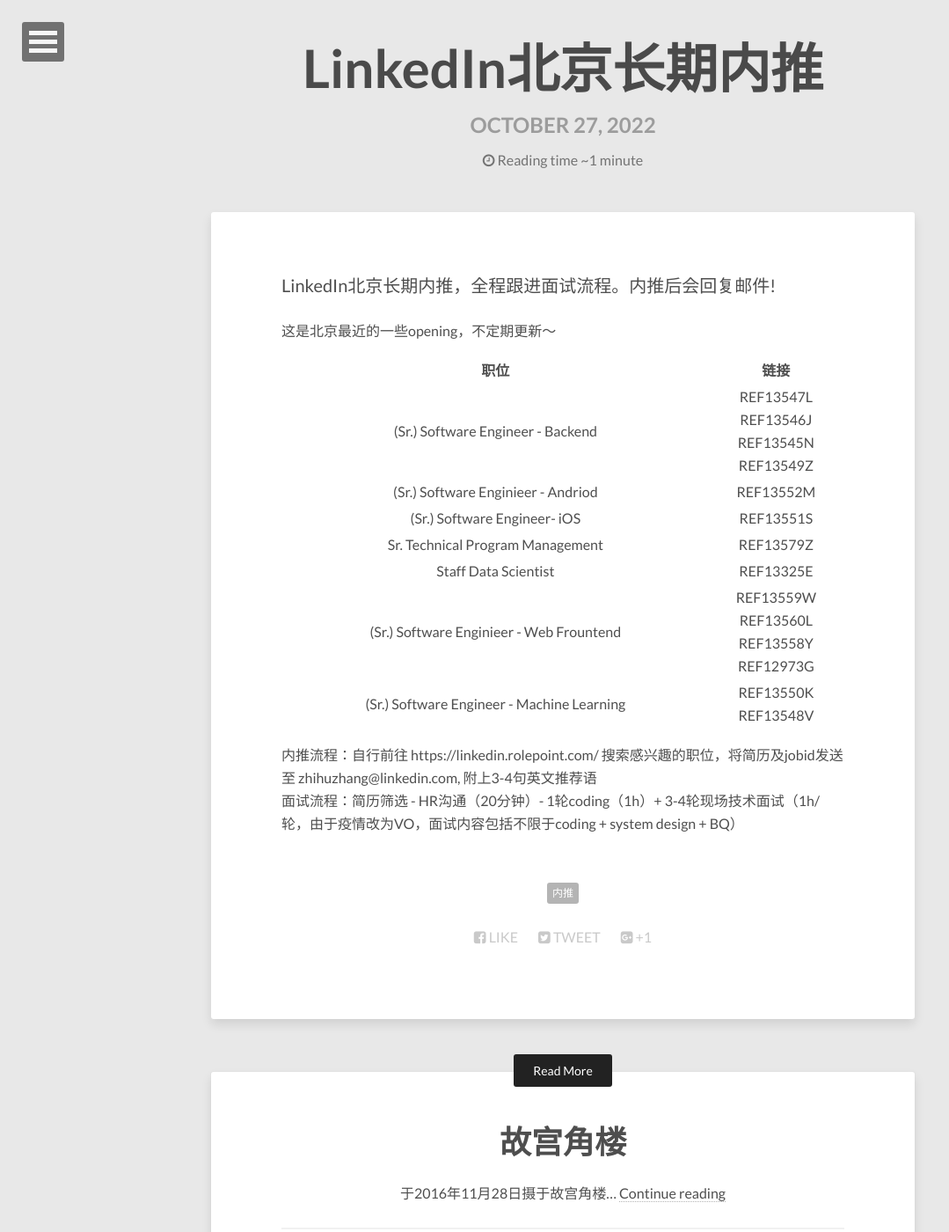
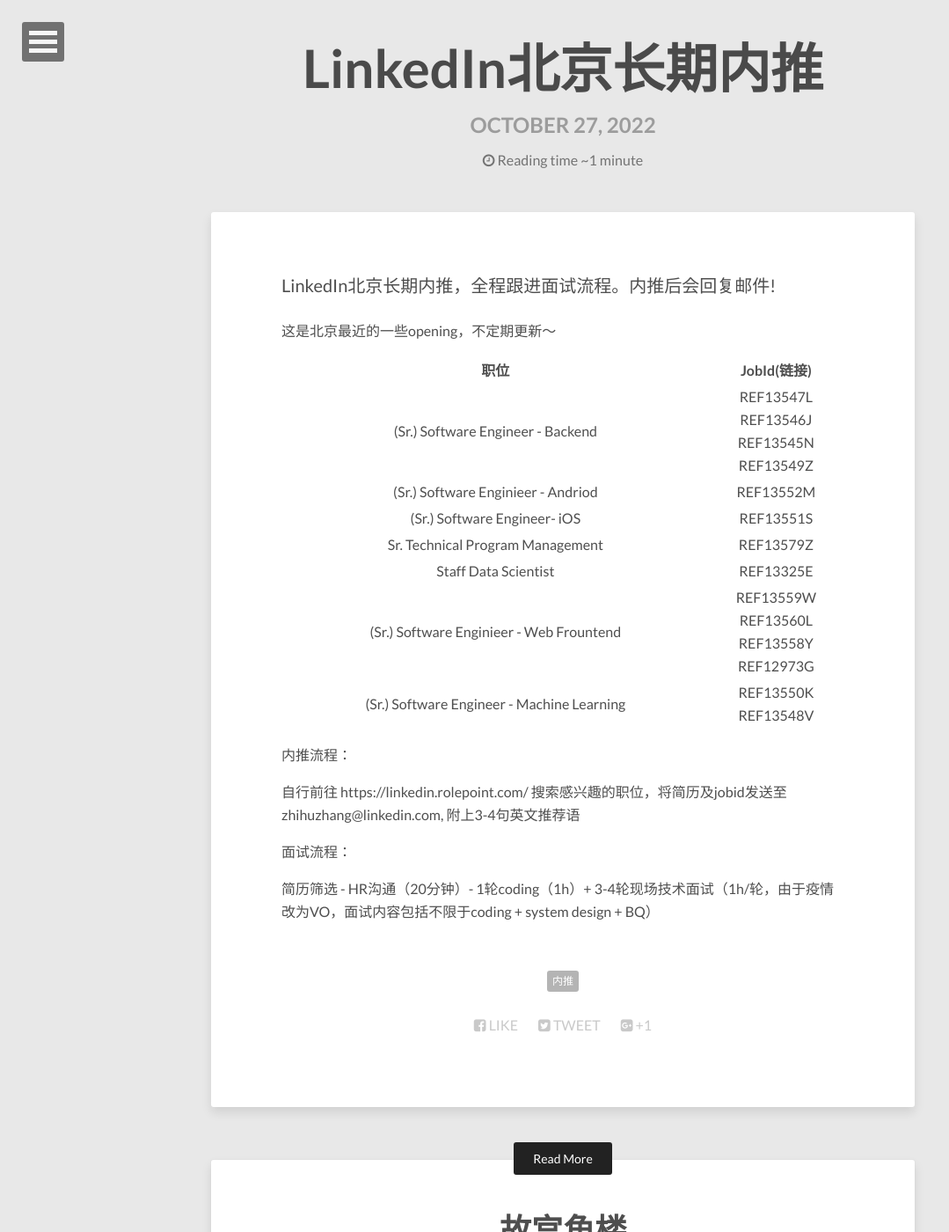
Before and after one commit to zhihuz/zhihuz.github.io, a Jekyll site: the page built from _posts/2022-10-27-LinkedIn北京长期内推.md, in a window 1280 px wide and 1400 px high. Shown: the whole window at 88% size, without its empty margins (0-1079 px from the left). Built offline with Jekyll 4.4.1, drawn with Linux system fonts in a browser that asks for light colours; nearby versions of some CDN libraries; comment, search, counter and statistics services are not loaded.

Commit message:
add new post

```diff
--- a/_posts/2022-10-27-LinkedIn北京长期内推.md
+++ b/_posts/2022-10-27-LinkedIn北京长期内推.md
@@ -8,7 +8,7 @@
 
 这是北京最近的一些opening，不定期更新～
 
-|职位|链接|
+|职位|JobId(链接)|
 |:---:|:---:|
 | (Sr.) Software Engineer - Backend|[REF13547L](https://linkedin.rolepoint.com/?shorturl=J2mWC#job/ahBzfnJvbGVwb2ludC1wcm9kchALEgNKb2IYgIDoq-K8sQgM) <br> [REF13546J](https://linkedin.rolepoint.com/?shorturl=J2mWC#job/ahBzfnJvbGVwb2ludC1wcm9kchALEgNKb2IYgIDo67WRqwoM) <br> [REF13545N](https://linkedin.rolepoint.com/?shorturl=J2mWC#job/ahBzfnJvbGVwb2ludC1wcm9kchALEgNKb2IYgIDoq9219wgM)<br>[REF13549Z](https://linkedin.rolepoint.com/?shorturl=J2mWC#job/ahBzfnJvbGVwb2ludC1wcm9kchALEgNKb2IYgIDoy7KukgsM)
 |(Sr.) Software Enginieer - Andriod|[REF13552M](https://linkedin.rolepoint.com/?shorturl=J2mWC#job/ahBzfnJvbGVwb2ludC1wcm9kchALEgNKb2IYgIDoy4T5owoM)|
@@ -18,5 +18,11 @@
 |(Sr.) Software Enginieer - Web Frountend|[REF13559W](https://linkedin.rolepoint.com/?shorturl=J2mWC#job/ahBzfnJvbGVwb2ludC1wcm9kchALEgNKb2IYgIDo25CeqwsM) <br> [REF13560L](https://linkedin.rolepoint.com/?shorturl=J2mWC#job/ahBzfnJvbGVwb2ludC1wcm9kchALEgNKb2IYgIDoq8Pg5AsM) <br> [REF13558Y](https://linkedin.rolepoint.com/?shorturl=J2mWC#job/ahBzfnJvbGVwb2ludC1wcm9kchALEgNKb2IYgIDo67TZgAoM) <br> [REF12973G](https://linkedin.rolepoint.com/?shorturl=J2mWC#job/ahBzfnJvbGVwb2ludC1wcm9kchALEgNKb2IYgIDok8nNjwsM)|
 |(Sr.) Software Engineer - Machine Learning|[REF13550K](https://linkedin.rolepoint.com/?shorturl=J2mWC#job/ahBzfnJvbGVwb2ludC1wcm9kchALEgNKb2IYgIDoi7vZngsM) <br> [REF13548V](https://linkedin.rolepoint.com/?shorturl=J2mWC#job/ahBzfnJvbGVwb2ludC1wcm9kchALEgNKb2IYgIDo2-yr3AsM)|
 
-内推流程：自行前往 https://linkedin.rolepoint.com/ 搜索感兴趣的职位，将简历及jobid发送至 zhihuzhang@linkedin.com, 附上3-4句英文推荐语
-面试流程：简历筛选 - HR沟通（20分钟）- 1轮coding（1h）+ 3-4轮现场技术面试（1h/轮，由于疫情改为VO，面试内容包括不限于coding + system design + BQ）
+内推流程：
+
+自行前往 https://linkedin.rolepoint.com/ 搜索感兴趣的职位，将简历及jobid发送至 zhihuzhang@linkedin.com, 附上3-4句英文推荐语
+
+
+面试流程：
+
+简历筛选 - HR沟通（20分钟）- 1轮coding（1h）+ 3-4轮现场技术面试（1h/轮，由于疫情改为VO，面试内容包括不限于coding + system design + BQ）
```
